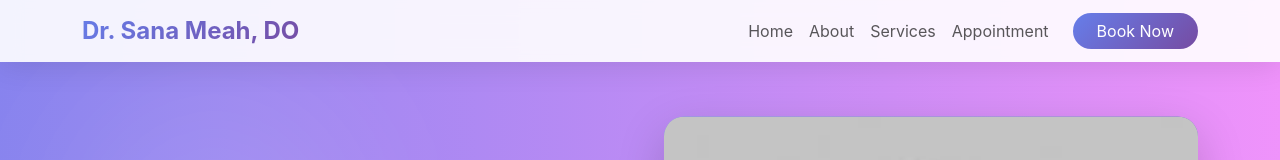
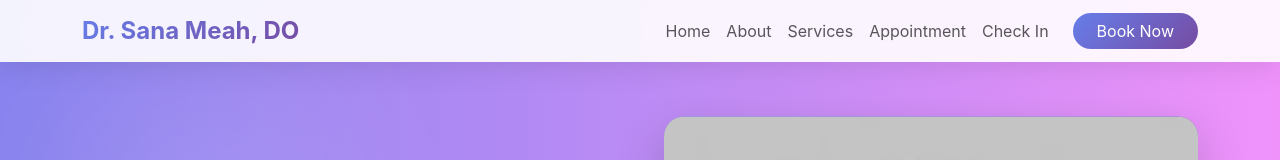
Before and after one commit to ali-2003/DEcare, a Next.js app: page / in a window 1280 px wide. Shown: the top 160 px of the page. Built offline with nearby package versions, Linux system fonts and the light colour scheme.

Commit message:
Check in Added

```diff
--- a/app/components/Navbar.tsx
+++ b/app/components/Navbar.tsx
@@ -34,6 +34,9 @@ export default function Navbar() {
             <li className="nav-item">
               <Link href="#appointment" className="nav-link">Appointment</Link>
             </li>
+            <li className="nav-item">
+              <Link href="/check-in" className="nav-link">Check In</Link>
+            </li>
             <li className="nav-item ms-lg-3">
               <Link href="#appointment" className="btn btn-gradient rounded-pill px-4">
                 Book Now
```
